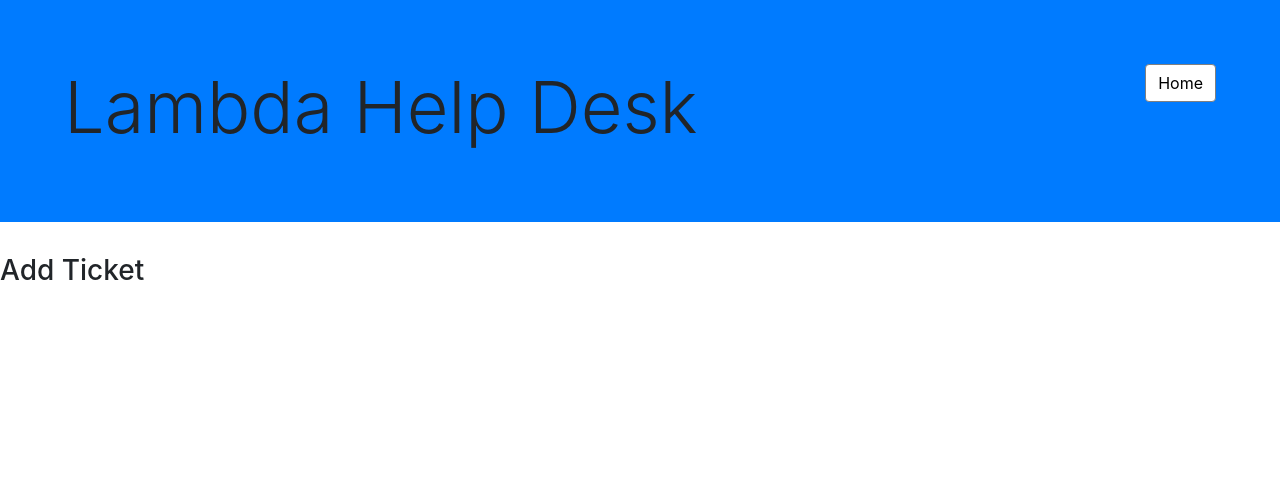
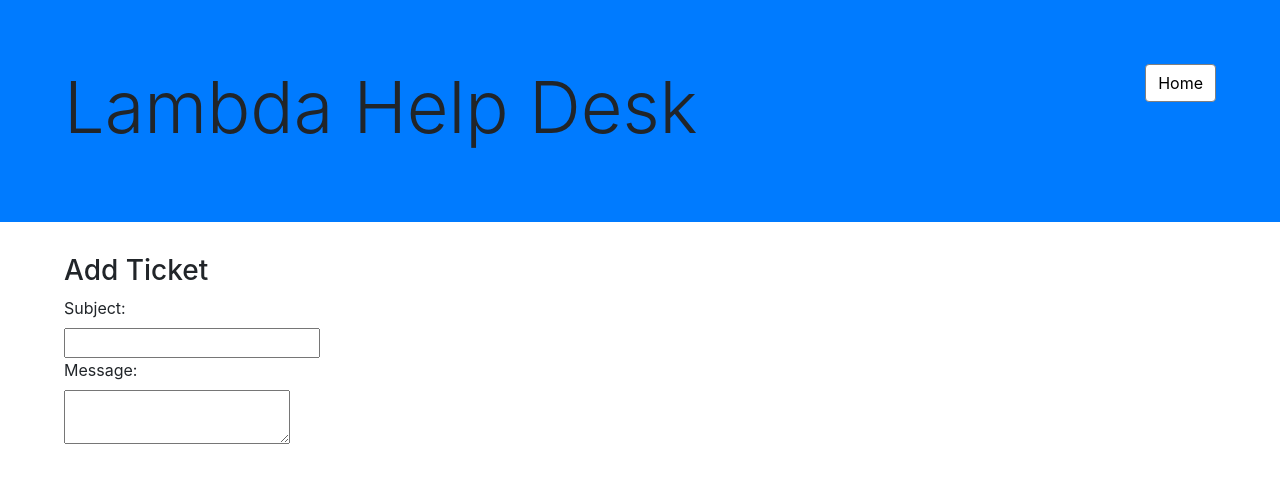
Before and after one commit to scottynate05/front-end, a React (Create React App) app in the folder dev-desk/: page /addticket in a window 1280 px wide. Shown: the top 480 px of the page. Built offline with nearby package versions, Linux system fonts and the light colour scheme; sample sign-in values are in the browser's storage.

Commit message:
small corrections

```diff
--- a/dev-desk/src/components/AddTicket.js
+++ b/dev-desk/src/components/AddTicket.js
@@ -1,10 +1,35 @@
 import React from 'react'
+import {Form,Row, Col, Label} from 'reactstrap'
 
 const AddTicket = () => {
     return (
-        <>
+        <div style={{paddingLeft:'5%'}}>
         <h3>Add Ticket</h3>
-        </>
+        <Form >
+            <Col>
+                <Row>
+                <Label>
+                    Subject:
+                </Label>
+                </Row>
+                <Row>
+                <input name='subject'>
+                </input>
+                </Row>
+               <Row>
+                <Label>
+                    Message:
+                </Label>
+                 </Row>
+                <Row>
+                <textarea name='message' type='text'>
+                </textarea>
+                </Row>
+
+
+            </Col>
+        </Form>
+        </div>
     )
 }
 
--- a/dev-desk/src/components/EditTicket.js
+++ b/dev-desk/src/components/EditTicket.js
@@ -69,20 +69,6 @@ const EditTicket = props => {
                     value={ticket.subject}
                 />
                 <input
-                    type='number'
-                    name='id'
-                    onChange={handleChange}
-                    placeholder='Id'
-                    value={ticket.id}
-                />
-                <input
-                    type='text'
-                    name='status'
-                    onChange={handleChange}
-                    placeholder='Status'
-                    value={ticket.status}
-                />
-                <input
 
                     type='text'
                     name='message'
--- a/dev-desk/src/components/StaffDashboard.js
+++ b/dev-desk/src/components/StaffDashboard.js
@@ -17,7 +17,7 @@ const StaffDashboard = () => {
         <Row style={{paddingLeft:'5%',paddingRight:'5%'}}>
         <Col sm='6'>
         <Card body className='text-center'>
-            <CardTitle>Loooking to view the tickets assigned to you?</CardTitle>
+            <CardTitle>Loooking to view your assigned tickets?</CardTitle>
             <Link to ='/staffticket'>
                 <Button color='primary'>Open Staff Tickets</Button>
             </Link>
--- a/dev-desk/src/components/StudentDashboard.js
+++ b/dev-desk/src/components/StudentDashboard.js
@@ -29,7 +29,7 @@ const StudentDashboard = () => {
 
         <h3 style={{padding:'5%'}}>Posted Tickets:</h3>
 
-        <div>tickys:
+        <div>
             {tickets.map(tick => (
             <StudentTicket key={tick.id} ticket={tick}/>
         ))}
```
